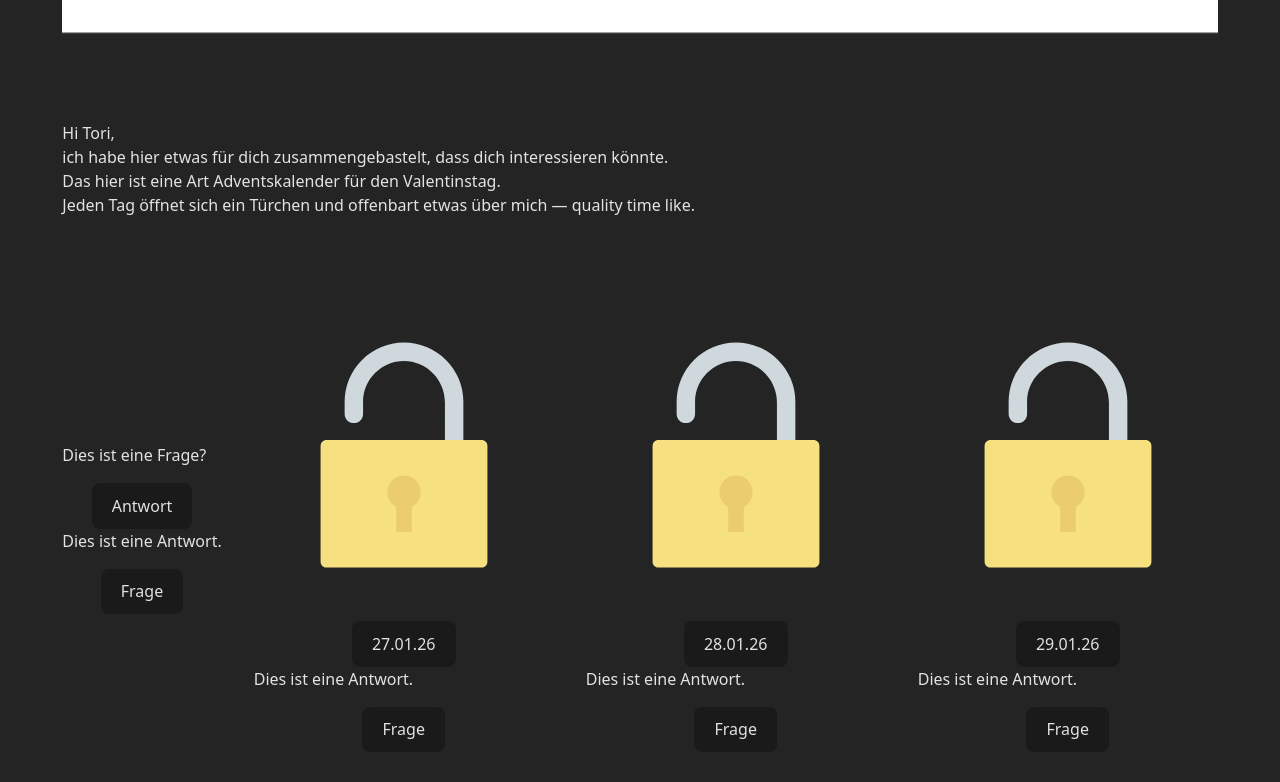
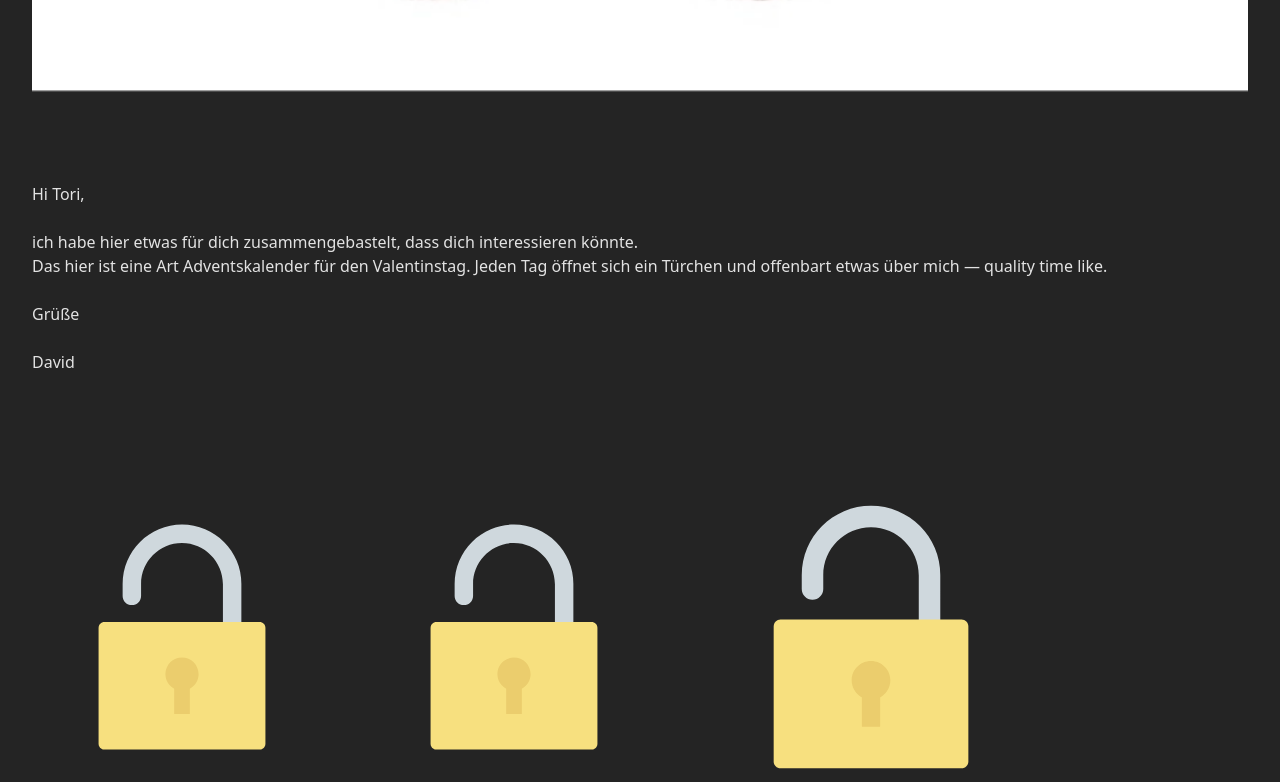
Before and after one commit to Dyvd4/tori, a Preact app: page / in a window 1280 px wide. Shown: the part 1098-1880 px from the top of the page. Built offline with nearby package versions, Linux system fonts and the light colour scheme.

Commit message:
finalize valentine calendar

```diff
--- a/src/app.tsx
+++ b/src/app.tsx
@@ -3,27 +3,127 @@ import {
   ValentineCalendar,
   type ValentineCalendarProps,
 } from "./components/valentine-calendar";
+import { QuestionType } from "./components/valentine-calendar/card";
 
 const CALENDAR_DATA: ValentineCalendarProps["data"] = [
   {
-    date: new Date(2026, 0, 26),
-    question: "Dies ist eine Frage?",
-    answer: "Dies ist eine Antwort.",
+    date: new Date(2026, 1, 1),
+    question: {
+      type: QuestionType.Personal,
+      text: "Welche sind deine Top 3 Lieblingssongs von Platz 1 bis Platz 3?",
+    },
+    answer: "Slipknot, Arctic Monkeys, Aynsley Lister",
   },
   {
-    date: new Date(2026, 0, 27),
-    question: "Dies ist eine Frage?",
-    answer: "Dies ist eine Antwort.",
+    date: new Date(2026, 1, 2),
+    question: {
+      type: QuestionType.Memory,
+      text: "Wenn dein Leben ein Film wäre, welche Titel hätte er?",
+    },
+    answer: "American Psycho",
   },
   {
-    date: new Date(2026, 0, 28),
-    question: "Dies ist eine Frage?",
-    answer: "Dies ist eine Antwort.",
+    date: new Date(2026, 1, 3),
+    question: {
+      type: QuestionType.Personal,
+      text: "Was ist der wertvollste Rat, dein dir jemals jemand gegeben hat?",
+    },
+    answer: "Pragmatismus siegt - ehemaliger Vorgesetzter.",
   },
   {
-    date: new Date(2026, 0, 29),
-    question: "Dies ist eine Frage?",
-    answer: "Dies ist eine Antwort.",
+    date: new Date(2026, 1, 4),
+    question: {
+      type: QuestionType.QuestionsAboutOthers,
+      text: "Beschreibe die Person, die links von dir sitzt in 5 Wörtern.",
+    },
+    answer:
+      "Also wenn du links bist ;), dann: Schlau, Ambitioniert, Loyal, Süß, Frech",
+  },
+  {
+    date: new Date(2026, 1, 5),
+    question: {
+      type: QuestionType.QuestionsAboutOthers,
+      text: "Über welche Dinge interressiert sich die Person rechts neben dir am meisten?",
+    },
+    answer:
+      "Also wenn du doch rechts bist ;), dann versuche ich es mal 😬: Motorräder, Autos, deine Fische und Hundis, nicht Schule, deine Freunde und mich natürlich.",
+  },
+  {
+    date: new Date(2026, 1, 6),
+    question: {
+      type: QuestionType.QuestionsAboutOthers,
+      text: "Welches Getränk bestellt die Person links neben dir am häufigsten im Restaurant?",
+    },
+    answer:
+      "Wenn du doch wieder links bist ;), dann folgendes: Dein superduper Kokos-Vanille-Shake (gibt's im Restaurant save nicht).",
+  },
+  {
+    date: new Date(2026, 1, 7),
+    question: {
+      type: QuestionType.Personal,
+      text: "Welche Top 3 Personen bewunderst du und warum? Fiktiv oder historisch — alles ist erlaubt.",
+    },
+    answer:
+      "Alex - mein ehemaliger Vorgesetzter und mittlerweile Freund. Seine Intelligenz, Eloquenz, Scharfsinnigkeit, sein Humor und Bodenständigkeit. Richard Dawkins - Berühmter Atheist; seine Intelligenz ofc, smart af der boy. Mikesh - bekannter Battlerapper. Seine Intelligenz, Eloquenz, und sein besonderer Style.",
+  },
+  {
+    date: new Date(2026, 1, 8),
+    question: {
+      type: QuestionType.Personal,
+      text: "Was ist etwas, das du gerne besser verstehen würdest?",
+    },
+    answer:
+      "Technisch gesehen Kubernetes und C#. Ansonsten, ob es das Transzedentale gibt/wie man etwas erfahren kann, das über die Erfahrung hinaus existiert.",
+  },
+  {
+    date: new Date(2026, 1, 9),
+    question: {
+      type: QuestionType.Personal,
+      text: "Wie sieht deine Morgenroutine aus? Was machst du, was andere vielleicht nicht machen?",
+    },
+    answer: "Zähneputzen mit Marschmusik.",
+  },
+  {
+    date: new Date(2026, 1, 10),
+    question: {
+      type: QuestionType.Personal,
+      text: "Wenn du ein Jahr lanng auf eine Sache verzichten müsstest, was wäre am schwierigsten für dich?",
+    },
+    answer: "Softdrinks (zero ofc 😊).",
+  },
+  {
+    date: new Date(2026, 1, 11),
+    question: {
+      type: QuestionType.Personal,
+      text: "Welches Laster hast du?",
+    },
+    answer: "Bin teilweise süchtig nach Koffein.",
+  },
+  {
+    date: new Date(2026, 1, 12),
+    question: {
+      type: QuestionType.Personal,
+      text: "Welches sind deine Top 3 Lieblingssongs von Platz 1 bis Platz 3?",
+    },
+    answer:
+      "Unsainted - Slipknot, H377 - Slipknot, Little Wing - Aynsley Lister",
+  },
+  {
+    date: new Date(2026, 1, 13),
+    question: {
+      type: QuestionType.Personal,
+      text: "Welche Eigenschaft schätzt du an anderen Menschen besonders, welche stößt dich am meisten ab?",
+    },
+    answer:
+      "Ich weiß die Frage hatten wir schon aber ich finde die gut. Was ich schätze: Loyalität und Bodenständigkeit (ich weiß sind 2). Was abstoßend ist: Egozentrisch zu sein.",
+  },
+  {
+    date: new Date(2026, 1, 14),
+    question: {
+      type: QuestionType.Personal,
+      text: "Will you be my valentine?",
+    },
+    answer: "Yes (only possible answer).",
   },
 ];
 
@@ -32,12 +132,15 @@ export function App() {
     <div className="flex flex-col gap-8">
       <img src="/tori.webp" />
       <div>
-        Hi Tori, <br />
+        Hi Tori, <br /> <br />
         ich habe hier etwas für dich zusammengebastelt, dass dich interessieren
         könnte. <br />
-        Das hier ist eine Art Adventskalender für den Valentinstag. <br />
-        Jeden Tag öffnet sich ein Türchen und offenbart etwas über mich —
-        quality time like.
+        Das hier ist eine Art Adventskalender für den Valentinstag. Jeden Tag
+        öffnet sich ein Türchen und offenbart etwas über mich — quality time
+        like.
+        <br /> <br />
+        Grüße <br /> <br />
+        David
       </div>
       <br />
       <ValentineCalendar data={CALENDAR_DATA} />
--- a/src/components/flip-card/flip-card.tsx
+++ b/src/components/flip-card/flip-card.tsx
@@ -4,8 +4,8 @@ import { cn } from "../../utils";
 import classes from "./flip-card.module.css";
 
 type FlipCardProps = {
-  front: (clickHandler: () => void) => ComponentChildren;
-  back: (clickHandler: () => void) => ComponentChildren;
+  front: (toggleCard: () => void) => ComponentChildren;
+  back: (toggleCard: () => void) => ComponentChildren;
   mode?: "hover" | "click" | "custom-click";
 } & ComponentPropsWithRef<"div">;
 
--- a/src/components/valentine-calendar/card/valentine-calendar-card.tsx
+++ b/src/components/valentine-calendar/card/valentine-calendar-card.tsx
@@ -3,9 +3,21 @@ import { Button } from "../../button";
 import { FlipCard } from "../../flip-card";
 import { Lock } from "../../icons";
 
+export enum QuestionType {
+  Personal = "Persönlich",
+  Memory = "Erinnerung",
+  FunnyQuestions = "Lustige Fragen",
+  QuestionsAboutOthers = "Fragen über andere",
+}
+
 export interface ValentineCaldendarCardData {
   date: Date;
-  question: string;
+  question: {
+    /** the question type */
+    type: QuestionType;
+    /** the question */
+    text: string;
+  };
   answer: string;
 }
 
@@ -20,11 +32,18 @@ export function ValentineCaldendarCard({
 
   return (
     <FlipCard
-      front={(handleClick) => {
+      front={(toggleCard) => {
         return (
           <div className={"flex h-full flex-col justify-between gap-4"}>
             <div>
-              {!isDisabled && <>{question}</>}
+              {!isDisabled && (
+                <>
+                  <h1 className={"font-[Priestacy]"}>{question.type}</h1>
+                  <br />
+                  <br />
+                  <div>{question.text}</div>
+                </>
+              )}
               {isDisabled && (
                 <>
                   <Lock width={"100%"} />
@@ -32,7 +51,7 @@ export function ValentineCaldendarCard({
               )}
             </div>
             <div className="flex justify-center">
-              <Button onClick={() => handleClick()} disabled={isDisabled}>
+              <Button onClick={() => toggleCard()} disabled={isDisabled}>
                 {isDisabled
                   ? dayjs(date).locale("de").format("DD.MM.YY")
                   : "Antwort"}
@@ -41,11 +60,11 @@ export function ValentineCaldendarCard({
           </div>
         );
       }}
-      back={(handleClick) => (
+      back={(toggleCard) => (
         <div className={"flex h-full flex-col justify-between gap-4"}>
           <div>{answer}</div>
           <div className="flex justify-center">
-            <Button onClick={() => handleClick()} disabled={isDisabled}>
+            <Button onClick={() => toggleCard()} disabled={isDisabled}>
               Frage
             </Button>
           </div>
--- a/src/index.css
+++ b/src/index.css
@@ -1,3 +1,8 @@
+@font-face {
+  font-family: Priestacy;
+  src: url("./assets/fonts/Priestacy.otf");
+}
+
 :root {
   font-family: system-ui, Avenir, Helvetica, Arial, sans-serif;
   line-height: 1.5;
--- a/tsconfig.app.json
+++ b/tsconfig.app.json
@@ -25,7 +25,7 @@
     "strict": true,
     "noUnusedLocals": true,
     "noUnusedParameters": true,
-    "erasableSyntaxOnly": true,
+    "erasableSyntaxOnly": false,
     "noFallthroughCasesInSwitch": true,
     "noUncheckedSideEffectImports": true
   },
```
Also changed, not shown: src/assets/fonts/Priestacy.otf (added).
